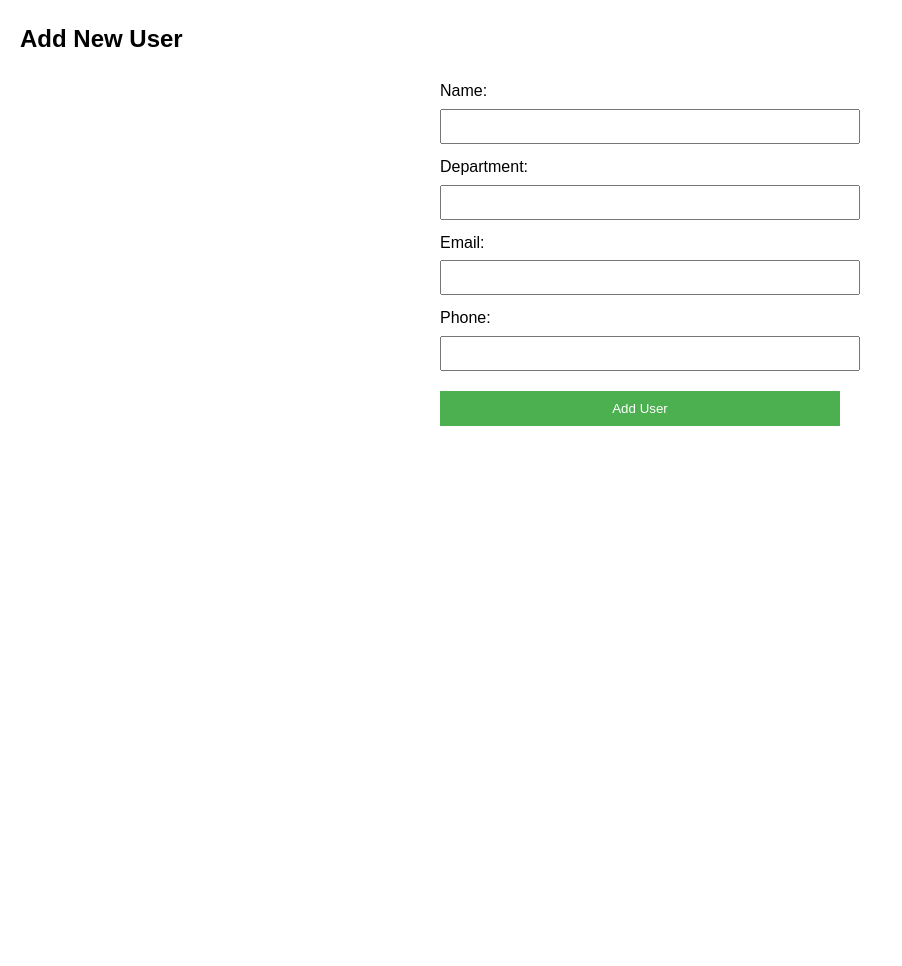
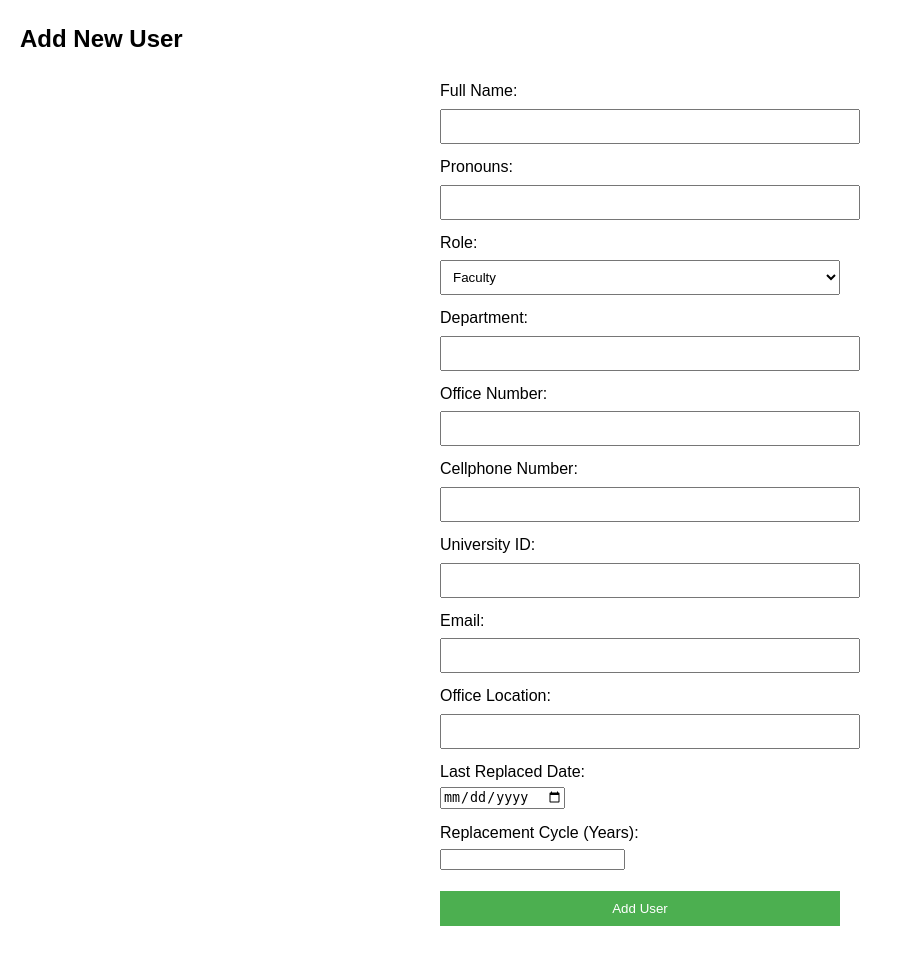
Before and after one commit to vpsylos/roundtable, a Flask app: page /add_user in a window 1280 px wide. Shown: the part 171-1137 px from the top of the page, without its empty margins (0-902 px from the left). Before the commit the page ends 597 px from the top, so only its background shows below. Run offline with Flask 3, Linux system fonts and the light colour scheme.

Commit message:
Updated user info

```diff
--- a/app.py
+++ b/app.py
@@ -18,12 +18,19 @@ class User(db.Model):
     __tablename__ = 'user'
 
     id = db.Column(db.Integer, primary_key=True)
-    name = db.Column(db.String(100), nullable=False)
-    department = db.Column(db.String(100))
-    email = db.Column(db.String(120), unique=True, nullable=False)
-    phone = db.Column(db.String(20))
+    full_name = db.Column(db.String(100), nullable=False)  # Full name of the user
+    pronouns = db.Column(db.String(20))  # User's pronouns
+    role = db.Column(db.Enum('Faculty', 'Staff', 'Other'), nullable=False)  # Role of the user
+    department = db.Column(db.String(100))  # Department
+    office_number = db.Column(db.String(20))  # Office number
+    cellphone_number = db.Column(db.String(20))  # Cellphone number
+    uniID = db.Column(db.String(20), unique=True, nullable=False)  # University ID
+    email = db.Column(db.String(120), unique=True, nullable=False)  # Email address
+    office_location = db.Column(db.String(100))  # Office location
+    last_replaced_date = db.Column(db.DateTime)  # Last date a computer was replaced
+    replacement_cycle_years = db.Column(db.Integer)  # How often a computer is to be replaced in years
 
-    # Relationship to computers and tickets
+    # Relationships to computers and tickets
     computers = db.relationship('Computer', backref='assigned_user', lazy=True)
     tickets = db.relationship('Ticket', backref='ticket_user', lazy=True)
 
@@ -31,8 +38,8 @@ class Computer(db.Model):
     __tablename__ = 'computer'
 
     id = db.Column(db.Integer, primary_key=True)
-    computer_id = db.Column(db.String(50), unique=True, nullable=False)
-    model = db.Column(db.String(100))
+    computer_id = db.Column(db.String(50), unique=True, nullable=False)  # Unique identifier for the computer
+    model = db.Column(db.String(100))  # Model of the computer
 
     # Foreign key to associate with a user
     user_id = db.Column(db.Integer, db.ForeignKey('user.id'), nullable=False)
@@ -43,10 +50,10 @@ class Ticket(db.Model):
     id = db.Column(db.Integer, primary_key=True)
     user_id = db.Column(db.Integer, db.ForeignKey('user.id'), nullable=True)  # Nullable for computer association
     computer_id = db.Column(db.Integer, db.ForeignKey('computer.id'), nullable=True)  # Nullable for user association
-    issue_summary = db.Column(db.String(200), nullable=False)
-    status = db.Column(db.String(20), default='Open')
-    created_at = db.Column(db.DateTime, default=datetime.utcnow)
-    appointment_time = db.Column(db.DateTime)
+    issue_summary = db.Column(db.String(200), nullable=False)  # Summary of the issue reported in the ticket
+    status = db.Column(db.String(20), default='Open')  # Status of the ticket (e.g., Open, Closed)
+    created_at = db.Column(db.DateTime, default=datetime.utcnow)  # Timestamp when the ticket was created
+    appointment_time = db.Column(db.DateTime)  # Scheduled appointment time for addressing the issue
 
     # Relationships for ticket associations
     computer = db.relationship('Computer', backref='tickets', lazy=True)
--- a/templates/add_user.html
+++ b/templates/add_user.html
@@ -32,17 +32,42 @@
     {% endwith %}
 
     <form method="POST">
-        <label for="name">Name:</label>
-        <input type="text" id="name" name="name" required>
+        <label for="full_name">Full Name:</label>
+        <input type="text" id="full_name" name="full_name" required>
+
+        <label for="pronouns">Pronouns:</label>
+        <input type="text" id="pronouns" name="pronouns">
+
+        <label for="role">Role:</label>
+        <select id="role" name="role" required>
+            <option value="Faculty">Faculty</option>
+            <option value="Staff">Staff</option>
+            <option value="Other">Other</option>
+        </select>
 
         <label for="department">Department:</label>
         <input type="text" id="department" name="department">
 
+        <label for="office_number">Office Number:</label>
+        <input type="text" id="office_number" name="office_number">
+
+        <label for="cellphone_number">Cellphone Number:</label>
+        <input type="text" id="cellphone_number" name="cellphone_number">
+
+        <label for="uniID">University ID:</label>
+        <input type="text" id="uniID" name="uniID" required>
+
         <label for="email">Email:</label>
         <input type="email" id="email" name="email" required>
 
-        <label for="phone">Phone:</label>
-        <input type="text" id="phone" name="phone">
+        <label for="office_location">Office Location:</label>
+        <input type="text" id="office_location" name="office_location">
+
+        <label for="last_replaced_date">Last Replaced Date:</label>
+        <input type="date" id="last_replaced_date" name="last_replaced_date">
+
+        <label for="replacement_cycle_years">Replacement Cycle (Years):</label>
+        <input type="number" id="replacement_cycle_years" name="replacement_cycle_years">
 
         <input type="submit" value="Add User">
     </form>
```
